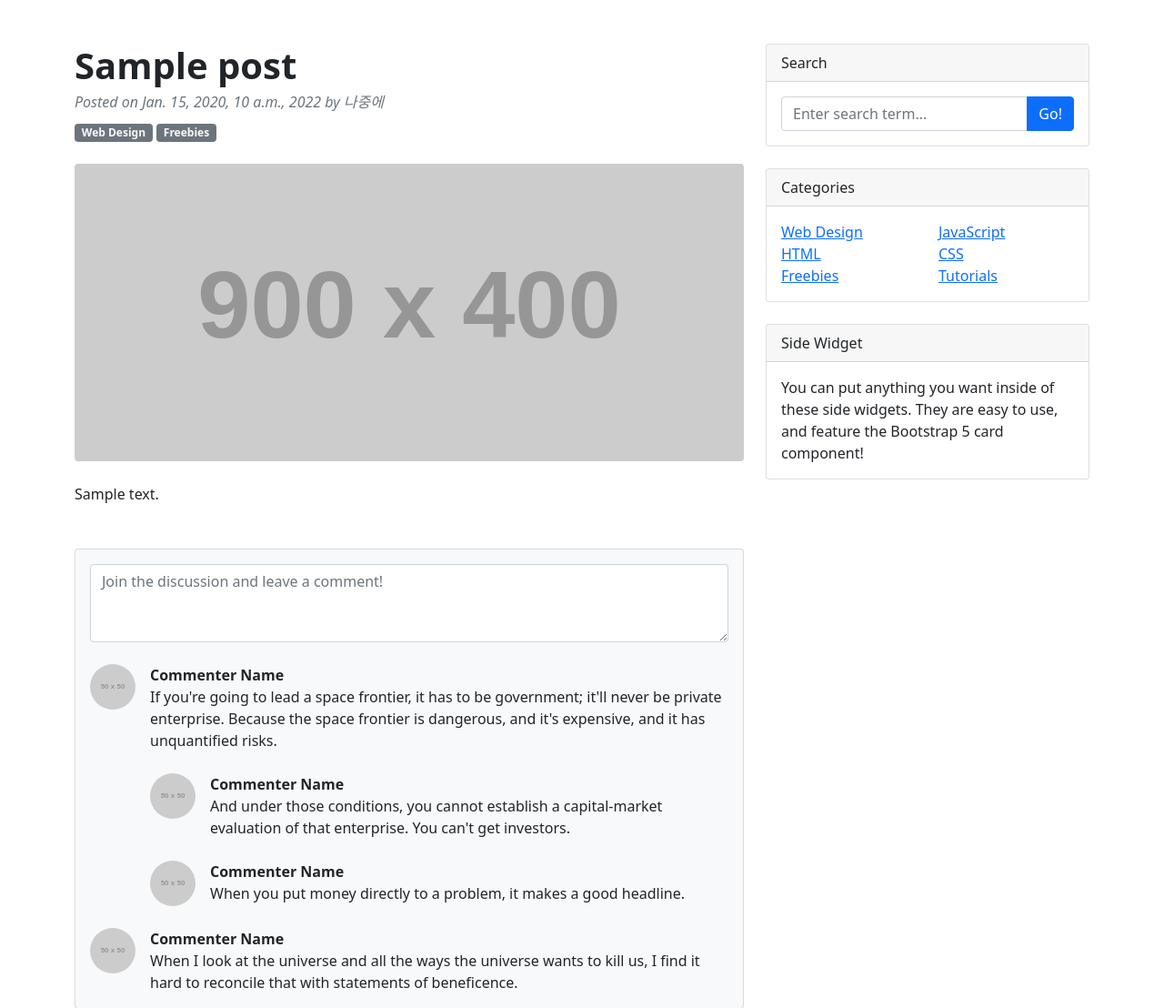
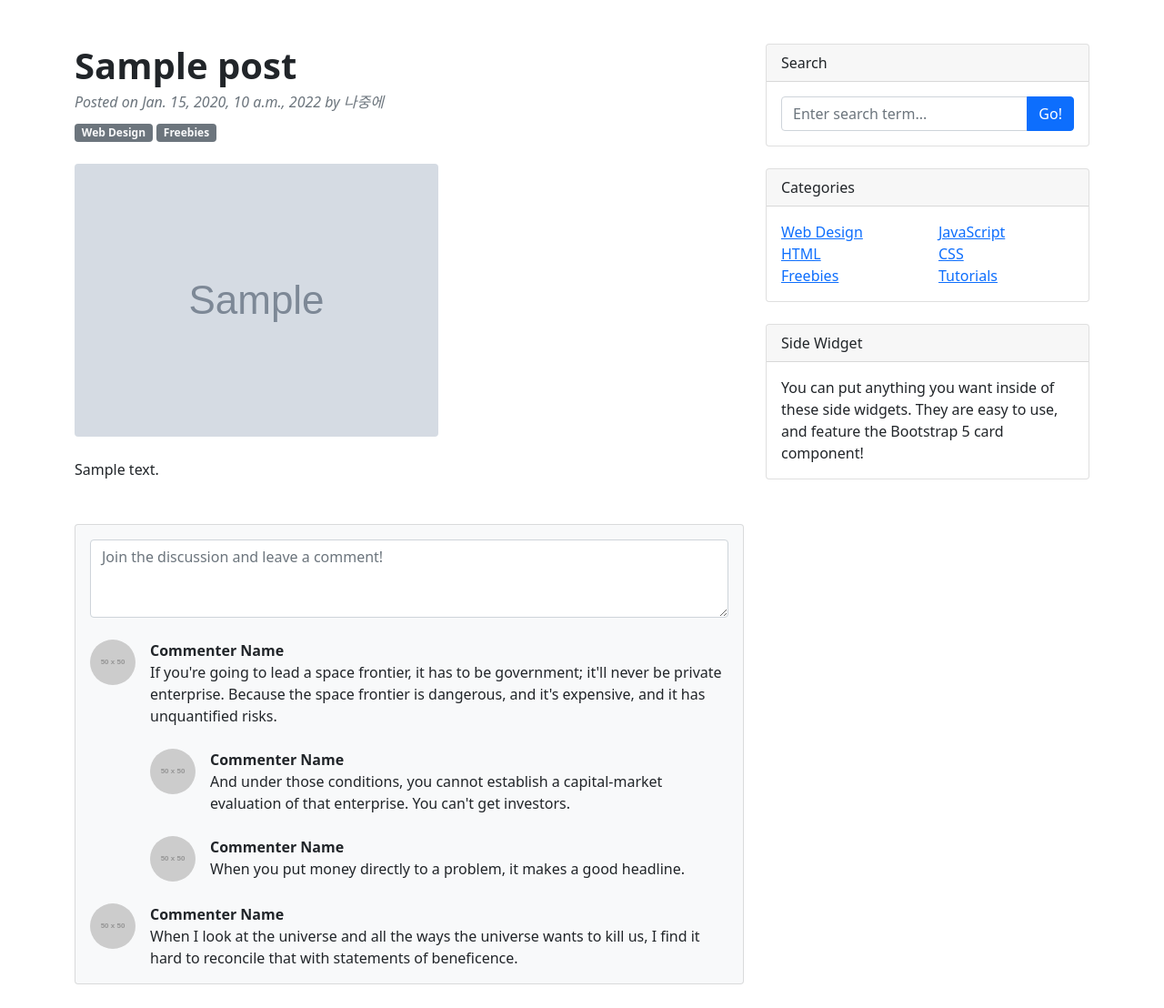
Before and after one commit to zmzm3301/do_it_django_a_to_z, a Django app: template blog/templates/blog/post_detail.html in a window 1280 px wide. Shown: the part 56-1164 px from the top of the page at 91% size. Run offline with Django 4.2, Linux system fonts and the light colour scheme; the template is opened without the code that fills it: values that come from a table or form of the project are taken from there, others are empty; tables that the repository leaves empty hold one stand-in row (values such as "Sample post"); grey boxes marked "Sample" are stand-in pictures; grey boxes labelled with a size stand in for pictures from a placeholder-image service; parts of the project's set-up code (start-up, migrations or seed data) failed here and were passed over; some libraries are stand-ins or nearby versions.

Commit message:
Post 모델에 file_upload 필드 추가하기

```diff
--- a/blog/models.py
+++ b/blog/models.py
@@ -5,6 +5,8 @@ class Post(models.Model):
     content = models.TextField()
 
     head_image = models.ImageField(upload_to='blog/images/%Y/%m/%d/', blank=True)
+    file_upload = models.FileField(upload_to='blog/files/%Y/%m/%d/', blank=True)
+
     created_at = models.DateTimeField(auto_now_add=True)
     updated_at = models.DateTimeField(auto_now=True)
     # author : 외래키 적용 예정
--- a/blog/templates/blog/post_detail.html
+++ b/blog/templates/blog/post_detail.html
@@ -46,7 +46,7 @@
                             <a class="badge bg-secondary text-decoration-none link-light" href="#!">Freebies</a>
                         </header>
                         <!-- Preview image figure-->
-                        <figure class="mb-4"><img class="img-fluid rounded" src="https://dummyimage.com/900x400/ced4da/6c757d.jpg" alt="..." /></figure>
+                        <figure class="mb-4"><img class="img-fluid rounded" src="{{ post.head_image.url }}" alt="..." /></figure>
                         <!-- Post content-->
                         <section class="mb-5">
                             {{ post.content }}
```
